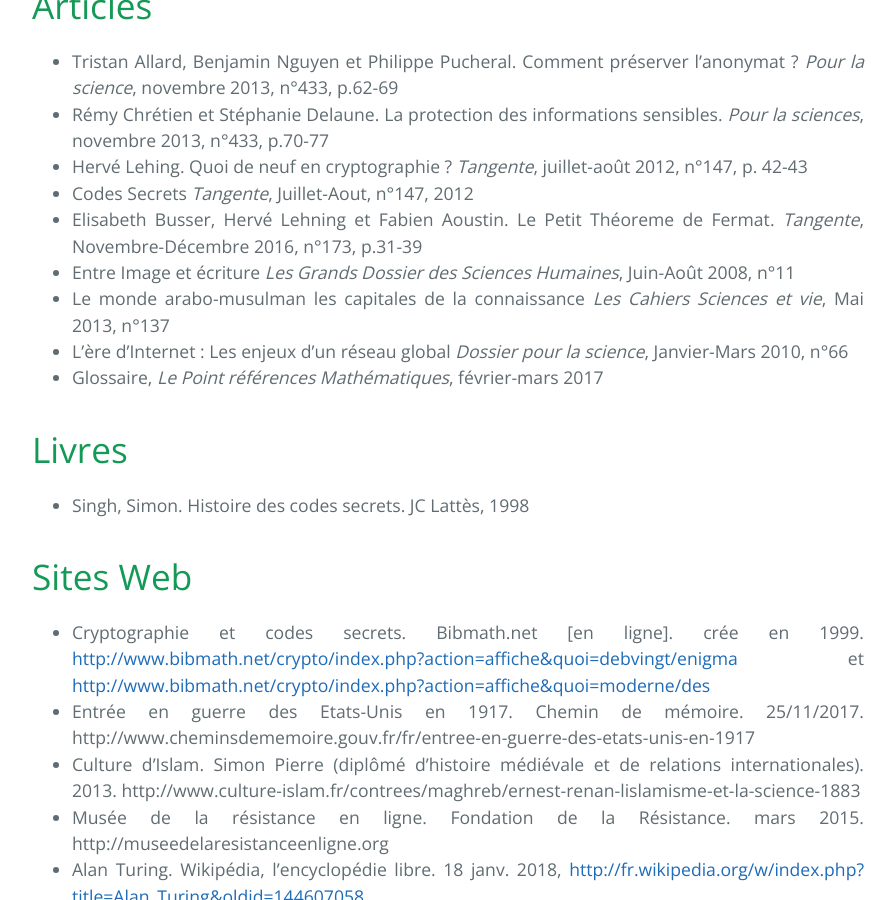
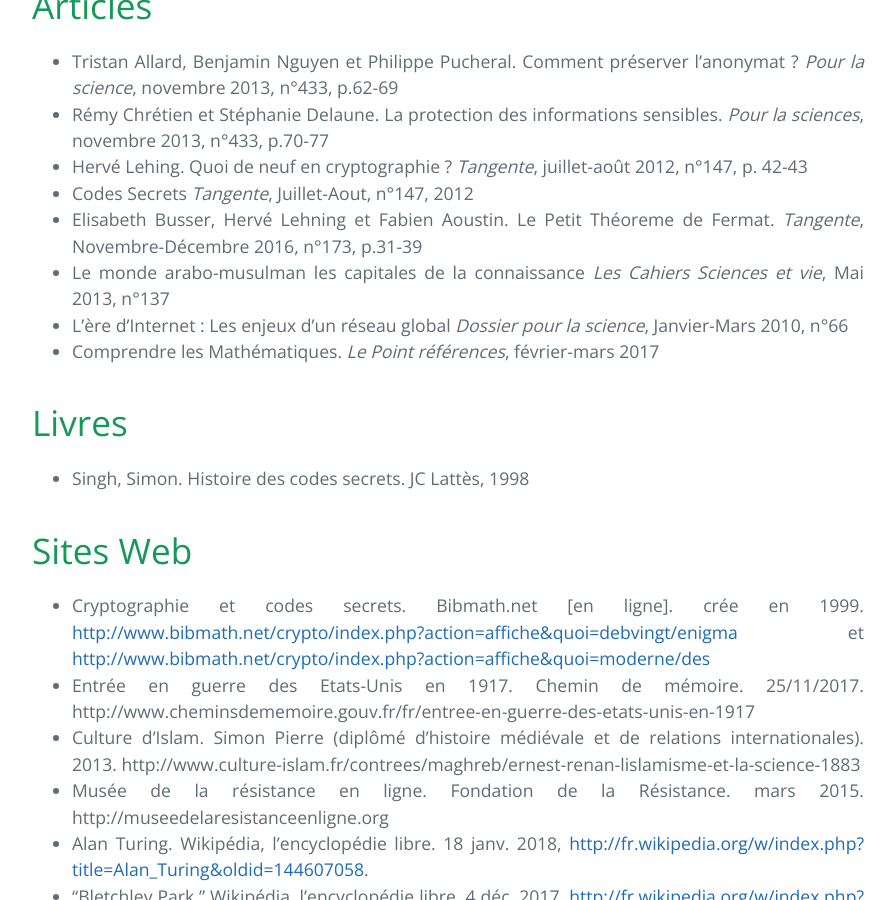
Before and after one commit to SamuelGallay/CryptoTPE, a Jekyll site: the page built from pages/sources.md, in a window 1280 px wide and 900 px high, scrolled down 451 px. Shown: the whole window, without its empty margins (192-1088 px from the left). Built offline with Jekyll 4.4.1, drawn with Linux system fonts in a browser that asks for light colours; our own code applies the rules of GitHub Pages for plain Markdown files.

Commit message:
Update sources.md

```diff
--- a/pages/sources.md
+++ b/pages/sources.md
@@ -9,10 +9,9 @@
 * Hervé Lehing. Quoi de neuf en cryptographie ? *Tangente*, juillet-août 2012, n°147, p. 42-43
 * Codes Secrets *Tangente*, Juillet-Aout, n°147, 2012
 * Elisabeth Busser, Hervé Lehning et Fabien Aoustin. Le Petit Théoreme de Fermat. *Tangente*, Novembre-Décembre 2016, n°173, p.31-39
-* Entre Image et écriture *Les Grands Dossier des Sciences Humaines*, Juin-Août 2008, n°11
 * Le monde arabo-musulman les capitales de la connaissance *Les Cahiers Sciences et vie*, Mai 2013, n°137
 * L'ère d'Internet : Les enjeux d'un réseau global *Dossier pour la science*, Janvier-Mars 2010, n°66
-* Glossaire, *Le Point références Mathématiques*, février-mars 2017
+* Comprendre les Mathématiques. *Le Point références*, février-mars 2017
 
 # Livres
 * Singh, Simon. Histoire des codes secrets. JC Lattès, 1998
```
